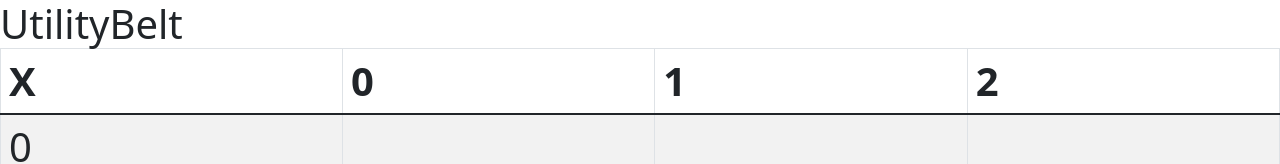
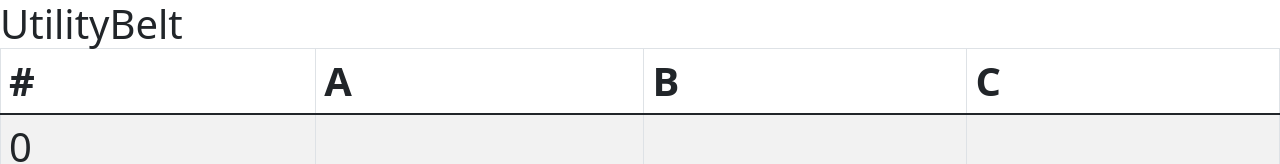
Before and after one commit to k4-100/calc, a React (Create React App) app: page / in a window 1280 px wide. Shown: the top 164 px of the page. Built offline with nearby package versions, Linux system fonts and the light colour scheme.

Commit message:
Upper portion of the table now has got letter instead of numbers

```diff
--- a/src/components/CustomTable/index.tsx
+++ b/src/components/CustomTable/index.tsx
@@ -89,9 +89,11 @@
       <Table striped bordered hover>
         <thead>
           <tr>
-            <th>X</th>
+            <th>#</th>
             {table.cells[0] &&
-              table.cells[0].map((_, i) => <th key={i}>{i}</th>)}
+              table.cells[0].map((_, i) => (
+                <th key={i}>{String.fromCharCode(65 + i)}</th>
+              ))}
           </tr>
         </thead>
         <tbody>
```
